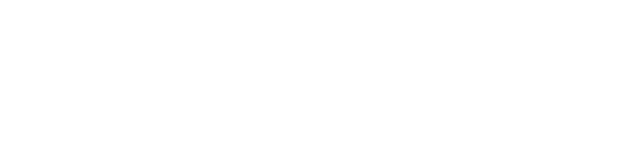
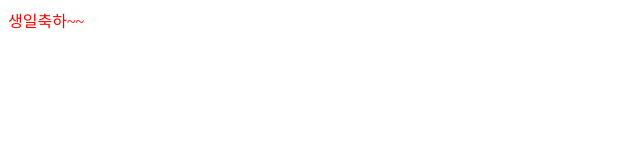
Before and after one commit to vroomfan/gatsby-practice, a Gatsby site: page /jyp01930 in a window 1280 px wide. Shown: the full height of the page, 0-640 px from the left. Built offline with nearby package versions, Linux system fonts and the light colour scheme; Gatsby itself is replaced by a stand-in of ours.

Commit message:
styled-components 테스트

```diff
--- a/src/pages/jyp01930.js
+++ b/src/pages/jyp01930.js
@@ -1,17 +1,23 @@
 import React from "react"
 import { Helmet } from "react-helmet"
+import styled from "styled-components"
+
+const Test = styled.div`
+  color: red;
+`
 
 export default function Jyp01930() {
   return (
-    <div>
+    <Test>
       <Helmet>
         <meta charSet="utf-8" />
         <meta property="og:title" content="생일생일" />
         <meta property="og:type" content="website" />
         <meta property="og:image" content="https://snufestival.com/mascot.jpg" />
         <meta property="og:description" content="해피버스데이" />
-        <title>생일 축하해 😇</title>
+        <title>창민아 생일 축하한돠~~</title>
       </Helmet>
-    </div>
+      생일축하~~
+    </Test>
   );
 }
```
